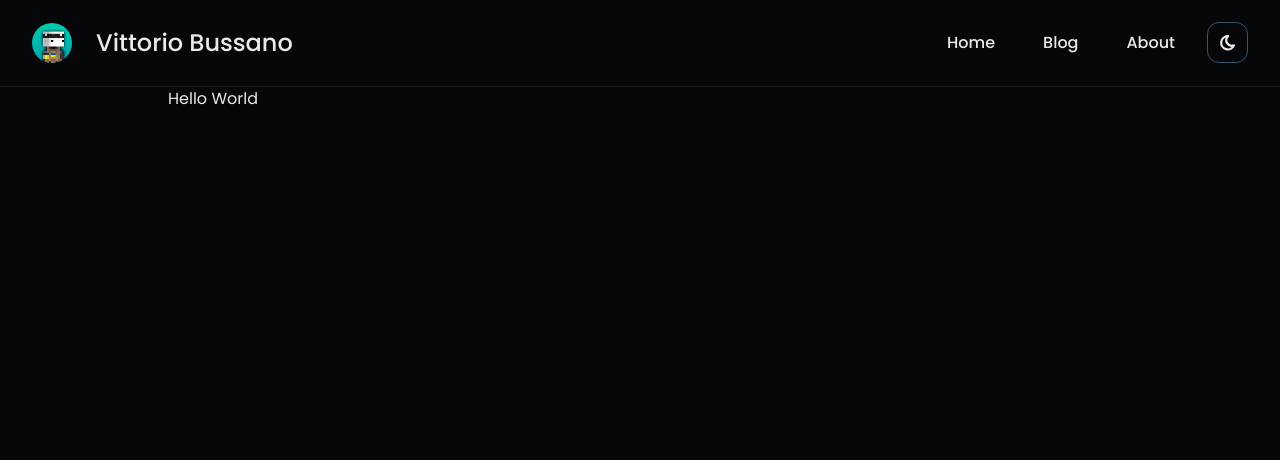
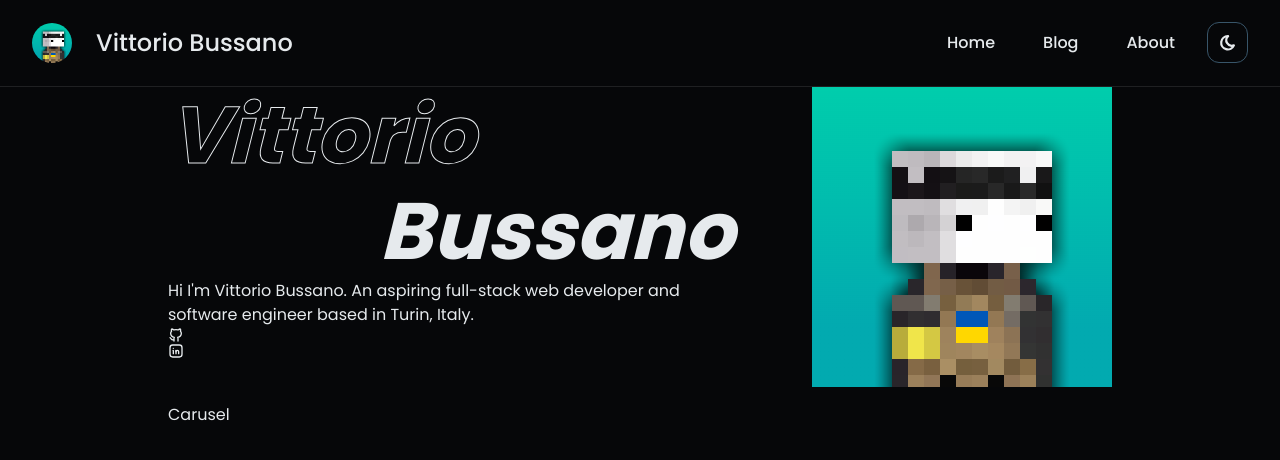
Before and after one commit to GIMMI42PIASTRATO/Portfolio, a Next.js app: page / in a window 1280 px wide. Shown: the top 460 px of the page. Built offline with nearby package versions, Linux system fonts and the light colour scheme.

Commit message:
Created the hero and added some style

```diff
--- /dev/null
+++ b/src/app/components/Hero/Hero.tsx
@@ -0,0 +1,37 @@
+import Image from "next/image";
+import style from "./hero.module.css";
+import { TbBrandLinkedin, TbBrandGithub } from "react-icons/tb";
+
+export default function Hero() {
+	return (
+		<div className={style.container}>
+			<div className={style.hero_main}>
+				<div className={style.hero_text}>
+					<div className={style.hero_name}>
+						<h1 className={style.name}>Vittorio</h1>
+						<h1 className={style.surname}>Bussano</h1>
+					</div>
+					<p>
+						Hi I&apos;m Vittorio Bussano. An aspiring full-stack web
+						developer and software engineer based in Turin, Italy.
+					</p>
+					<span>
+						<TbBrandGithub />
+						<TbBrandLinkedin />
+					</span>
+				</div>
+				<Image
+					src="/GIMMI42PIASTRATO.png"
+					alt="Logo"
+					width={350}
+					height={350}
+					quality={100}
+					priority={true}
+				/>
+			</div>
+			<div>
+				<h1>Carusel</h1>
+			</div>
+		</div>
+	);
+}
--- /dev/null
+++ b/src/app/components/Hero/hero.module.css
@@ -0,0 +1,29 @@
+.container {
+	display: flex;
+	flex-direction: column;
+	gap: 1rem;
+}
+
+.hero_main {
+	display: flex;
+	gap: 4.875rem;
+}
+
+.hero_name {
+	display: flex;
+	flex-direction: column;
+	font-size: 5rem;
+	font-weight: 700;
+	font-style: italic;
+	line-height: 1.2;
+	justify-content: center;
+}
+
+.name {
+	color: transparent;
+	-webkit-text-stroke: var(--text) 1px;
+}
+
+.surname {
+	text-align: end;
+}
--- a/src/app/page.tsx
+++ b/src/app/page.tsx
@@ -1,9 +1,9 @@
-import Image from "next/image";
+import Hero from "./components/Hero/Hero";
 
 export default function Home() {
 	return (
 		<main className="flex">
-			<div>Hello World</div>
+			<Hero />
 		</main>
 	);
 }
```
